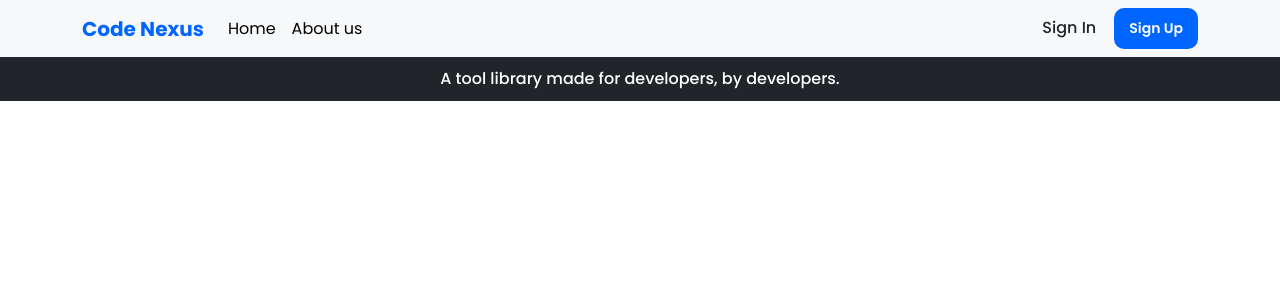
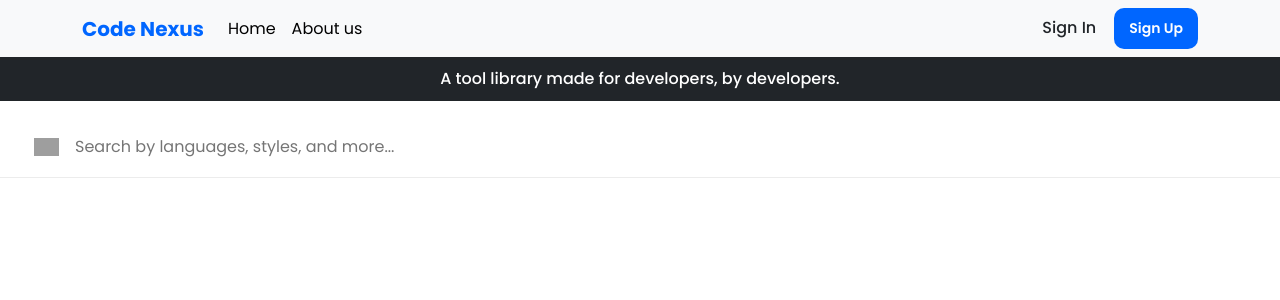
Before and after one commit to HunterBrennan1/CodeNexus, a React (Create React App) app in the folder grand-library/: page / in a window 1280 px wide. Shown: the top 300 px of the page. Built offline with nearby package versions, Linux system fonts and the light colour scheme; grey boxes are pictures that could not be loaded.

Commit message:
added search bar for main card page

```diff
--- a/grand-library/src/App.css
+++ b/grand-library/src/App.css
@@ -42,6 +42,17 @@ a{
 
 .nav-link{
   color:#000;
+}
+
+.navbar-toggler{
+  border:none !important;
+}
+.navbar-toggler:focus{
+  outline:none !important;
+  box-shadow: none !important;
+}
+.navbar-toggler{
+  outline:none !important;
 }
 
 .profile_icon_container{
@@ -269,6 +280,46 @@ box-shadow: 0px 0px 9px 0px rgba(0,0,0,0.75);
   background-color: #f8f8f8;
 }
 
+/* ///////////////Search bar section styling///////////////// */
+
+.search_wrapper{
+  width:100%;
+  height:auto;
+  padding:10px 30px;
+  box-shadow: rgba(0, 0, 0, 0.075) 0 1px;
+}
+
+.search_container{
+  padding:4px;
+  border-radius: 14px;
+  display: flex;
+  flex-wrap: wrap;
+  transition: all 0.15s ease;
+  align-items: center;
+  flex-grow: 1;
+}
+
+.search_input{
+  border: none;
+  margin:4px;
+  text-indent: 12px;
+  flex-basis: 250px;
+  flex-grow: 1000000000;
+  color: #000 !important;
+  font-size: 16px;
+}
+
+.search_input:focus{
+  outline:none;
+}
+.search_input:active{
+  outline:none;
+}
+
+.search_icon_left{
+  width:25px;
+}
+
 @media screen and (max-width:1400px){
   .hero_gif{
     display: none;
--- a/grand-library/src/App.js
+++ b/grand-library/src/App.js
@@ -3,12 +3,14 @@ import './App.css';
 import Home from './components/home';
 import { BrowserRouter, BrowserRouter as Router, Route, Routes } from "react-router-dom";
 import NavBar from './components/navbar';
+import Searchbar from './components/searchbar';
 
 
 function App() {
   return (
     <div>
       <NavBar />
+      <Searchbar />
     </div>
     // <BrowserRouter>
     //   <Routes>
--- /dev/null
+++ b/grand-library/src/components/searchbar.js
@@ -0,0 +1,17 @@
+import Magnifiericon from '../assets/imgs/magnifiericon.svg'
+
+
+export const Searchbar = () => {
+  return (
+    <section>
+      <div className='search_wrapper'>
+        <div className='search_container'>
+          <img className='search_icon_left' src={Magnifiericon}></img>
+          <input className='search_input' placeholder='Search by languages, styles, and more...'></input>
+        </div>
+      </div>
+    </section>
+  )
+}
+
+export default Searchbar;
```
